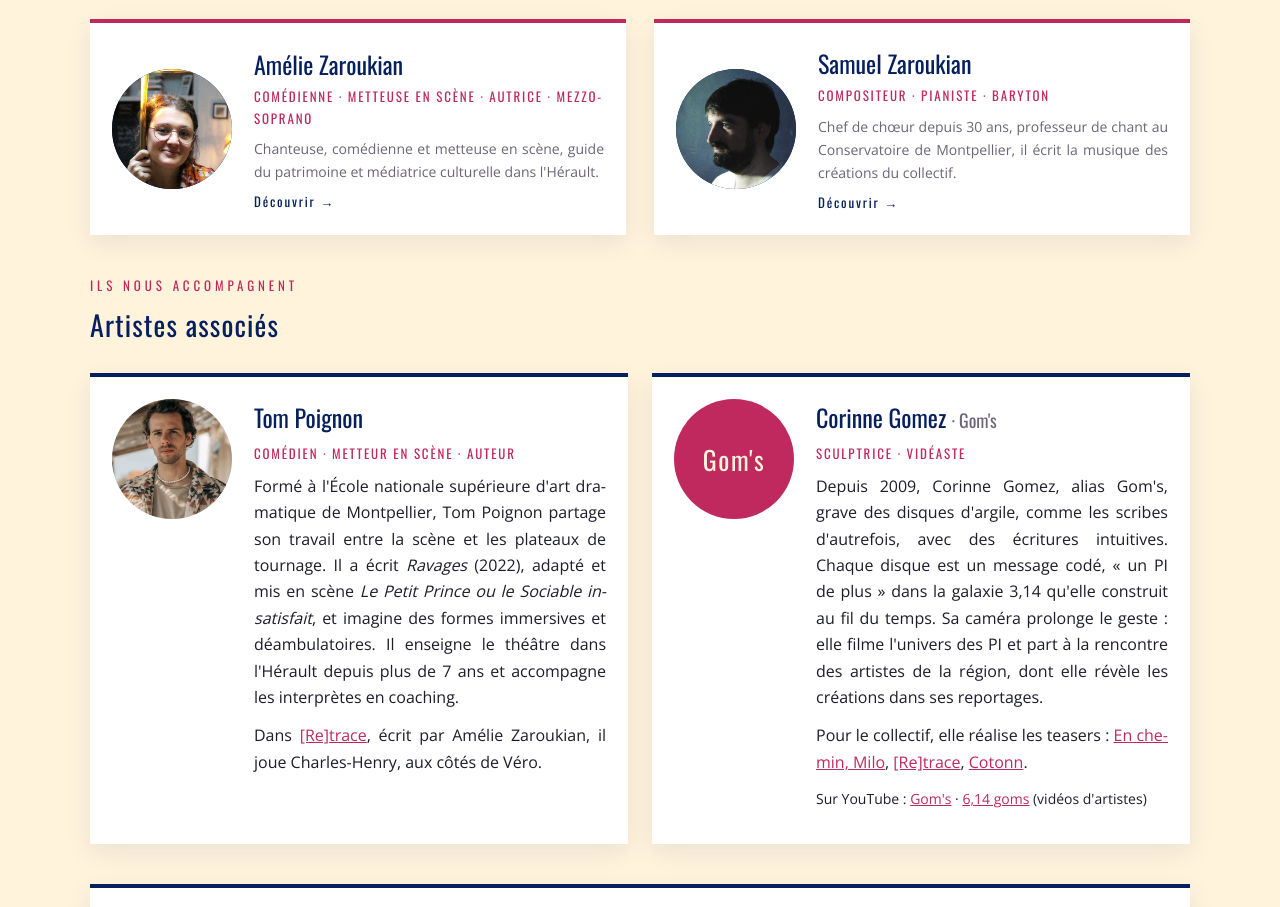
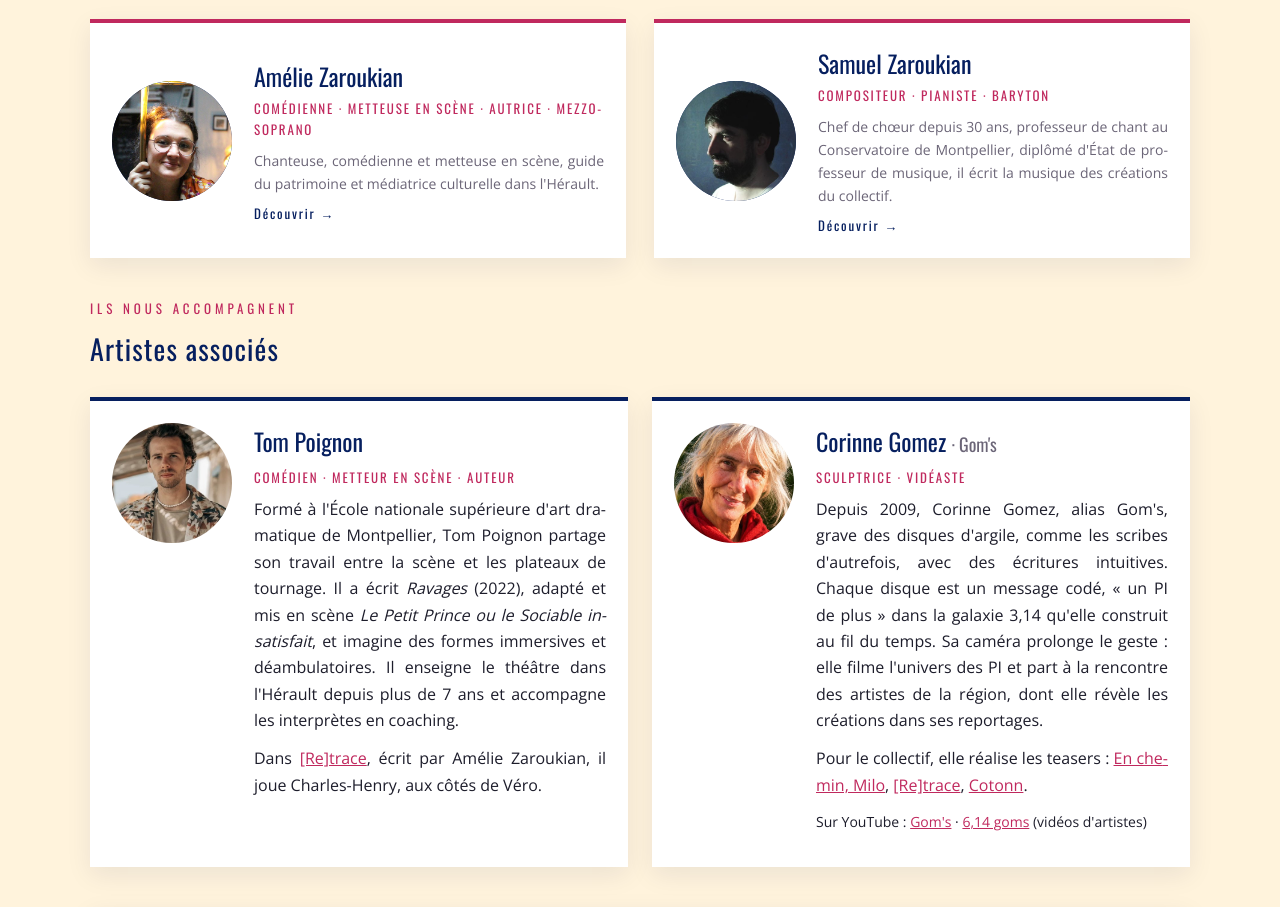
Before and after one commit to clicetretiens/22h13, a plain HTML site: page collectif.html in a window 1280 px wide. Shown: the part 1357-2264 px from the top of the page. Drawn offline with nearby package versions, Linux system fonts and the light colour scheme.

Commit message:
Photo de Corinne Gomez (Gom's) ; diplôme d'État de Samuel (Activités, carte du collectif) ; notice technique de reprise

```diff
--- a/collectif.html
+++ b/collectif.html
@@ -107,7 +107,7 @@ img.ph-choeur{width:100%;object-fit:cover;border:0}
   <p class="kicker">L'équipe</p><h2>À la tête du collectif</h2>
   <div class="art">
     <a class="carte" href="amelie/index.html"><div class="ph"><img src="img/amelie.jpg" alt="Amélie Zaroukian"></div><div><h3>Amélie Zaroukian</h3><p class="r">Comédienne · metteuse en scène · autrice · mezzo-soprano</p><p>Chanteuse, comédienne et metteuse en scène, guide du patrimoine et médiatrice culturelle dans l'Hérault.</p><span class="voir">Découvrir →</span></div></a>
-    <a class="carte" href="samuel/index.html"><div class="ph"><img src="img/samuel.jpg" alt="Samuel Zaroukian"></div><div><h3>Samuel Zaroukian</h3><p class="r">Compositeur · pianiste · baryton</p><p>Chef de chœur depuis 30 ans, professeur de chant au Conservatoire de Montpellier, il écrit la musique des créations du collectif.</p><span class="voir">Découvrir →</span></div></a>
+    <a class="carte" href="samuel/index.html"><div class="ph"><img src="img/samuel.jpg" alt="Samuel Zaroukian"></div><div><h3>Samuel Zaroukian</h3><p class="r">Compositeur · pianiste · baryton</p><p>Chef de chœur depuis 30 ans, professeur de chant au Conservatoire de Montpellier, diplômé d'État de professeur de musique, il écrit la musique des créations du collectif.</p><span class="voir">Découvrir →</span></div></a>
   </div>
   <p class="kicker sous-titre">Ils nous accompagnent</p><h2 class="h-asso">Artistes associés</h2>
   <div class="duo">
@@ -116,7 +116,7 @@ img.ph-choeur{width:100%;object-fit:cover;border:0}
     <div><h3>Tom Poignon</h3><p class="r" style="font-family:'Oswald',sans-serif;font-size:13px;letter-spacing:.14em;text-transform:uppercase;color:var(--fr);margin:0 0 8px">Comédien · metteur en scène · auteur</p><p>Formé à l'École nationale supérieure d'art dramatique de Montpellier, Tom Poignon partage son travail entre la scène et les plateaux de tournage. Il a écrit <i>Ravages</i> (2022), adapté et mis en scène <i>Le Petit Prince ou le Sociable insatisfait</i>, et imagine des formes immersives et déambulatoires. Il enseigne le théâtre dans l'Hérault depuis plus de 7 ans et accompagne les interprètes en coaching.</p><p>Dans <a href="retrace/index.html">[Re]trace</a>, écrit par Amélie Zaroukian, il joue Charles-Henry, aux côtés de Véro.</p></div>
   </div>
   <div class="choeur tom">
-    <div class="ph-gom" aria-hidden="true">Gom's</div>
+    <img class="ph-tom" src="img/corinne-gomez.jpg" alt="Corinne Gomez (Gom's)">
     <div><h3>Corinne Gomez <span style="color:var(--mut);font-size:18px">· Gom's</span></h3><p class="r" style="font-family:'Oswald',sans-serif;font-size:13px;letter-spacing:.14em;text-transform:uppercase;color:var(--fr);margin:0 0 8px">Sculptrice · vidéaste</p><p>Depuis 2009, Corinne Gomez, alias Gom's, grave des disques d'argile, comme les scribes d'autrefois, avec des écritures intuitives. Chaque disque est un message codé, « un PI de plus » dans la galaxie 3,14 qu'elle construit au fil du temps. Sa caméra prolonge le geste&nbsp;: elle filme l'univers des PI et part à la rencontre des artistes de la région, dont elle révèle les créations dans ses reportages.</p><p>Pour le collectif, elle réalise les teasers&nbsp;: <a href="milo/index.html">En chemin, Milo</a>, <a href="retrace/index.html">[Re]trace</a>, <a href="cotonn/index.html">Cotonn</a>.</p><p style="font-size:14px">Sur YouTube&nbsp;: <a href="https://www.youtube.com/results?search_query=corinnegomezgoms" target="_blank" rel="noopener">Gom's</a> · <a href="https://www.youtube.com/results?search_query=%226%2C14+goms%22" target="_blank" rel="noopener">6,14 goms</a> (vidéos d'artistes)</p></div>
   </div>
   </div>
```
Also changed, not shown: samuel/index.html (+1 -1 lines), img/corinne-gomez.jpg (added), 1 other file.
